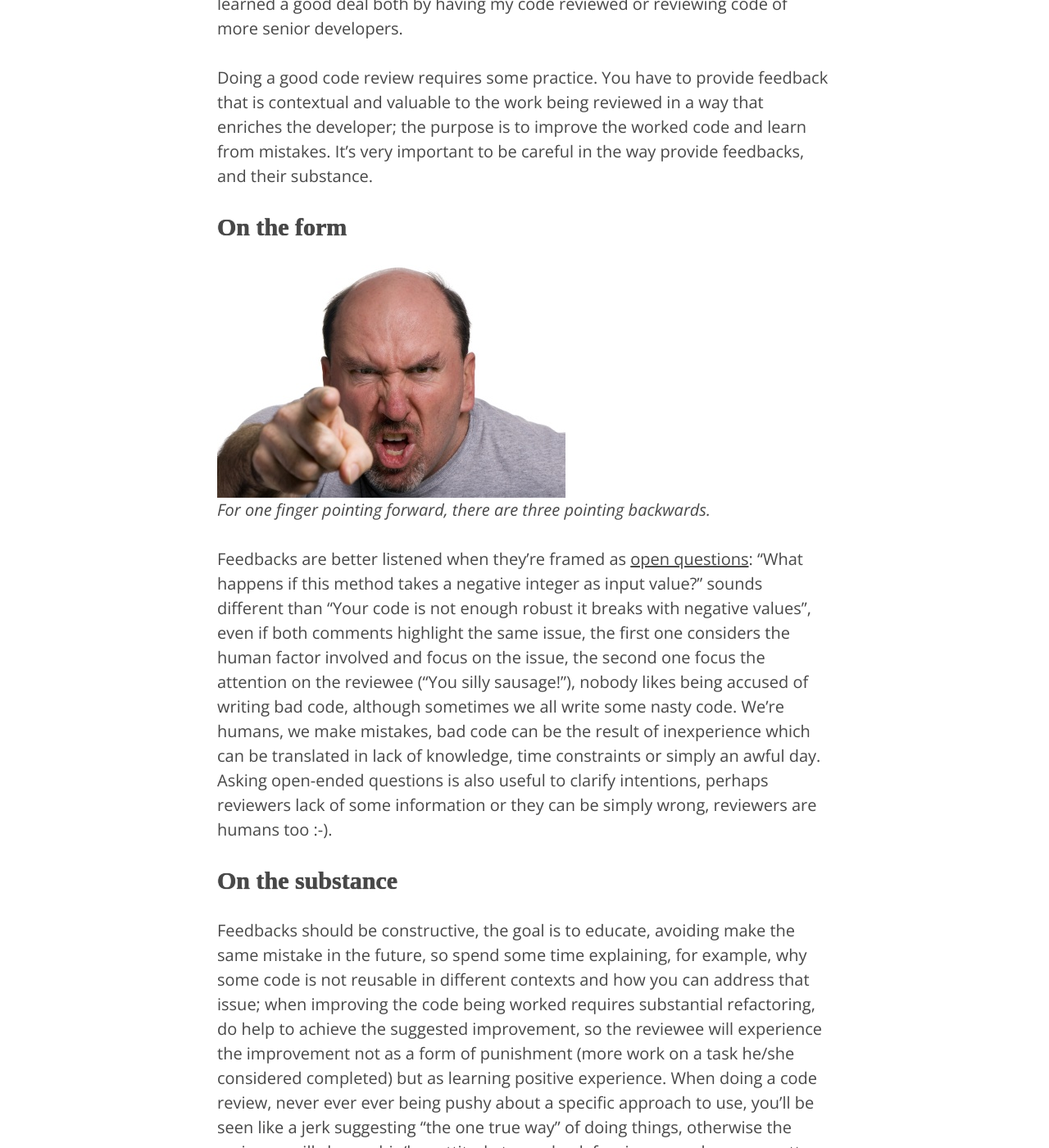
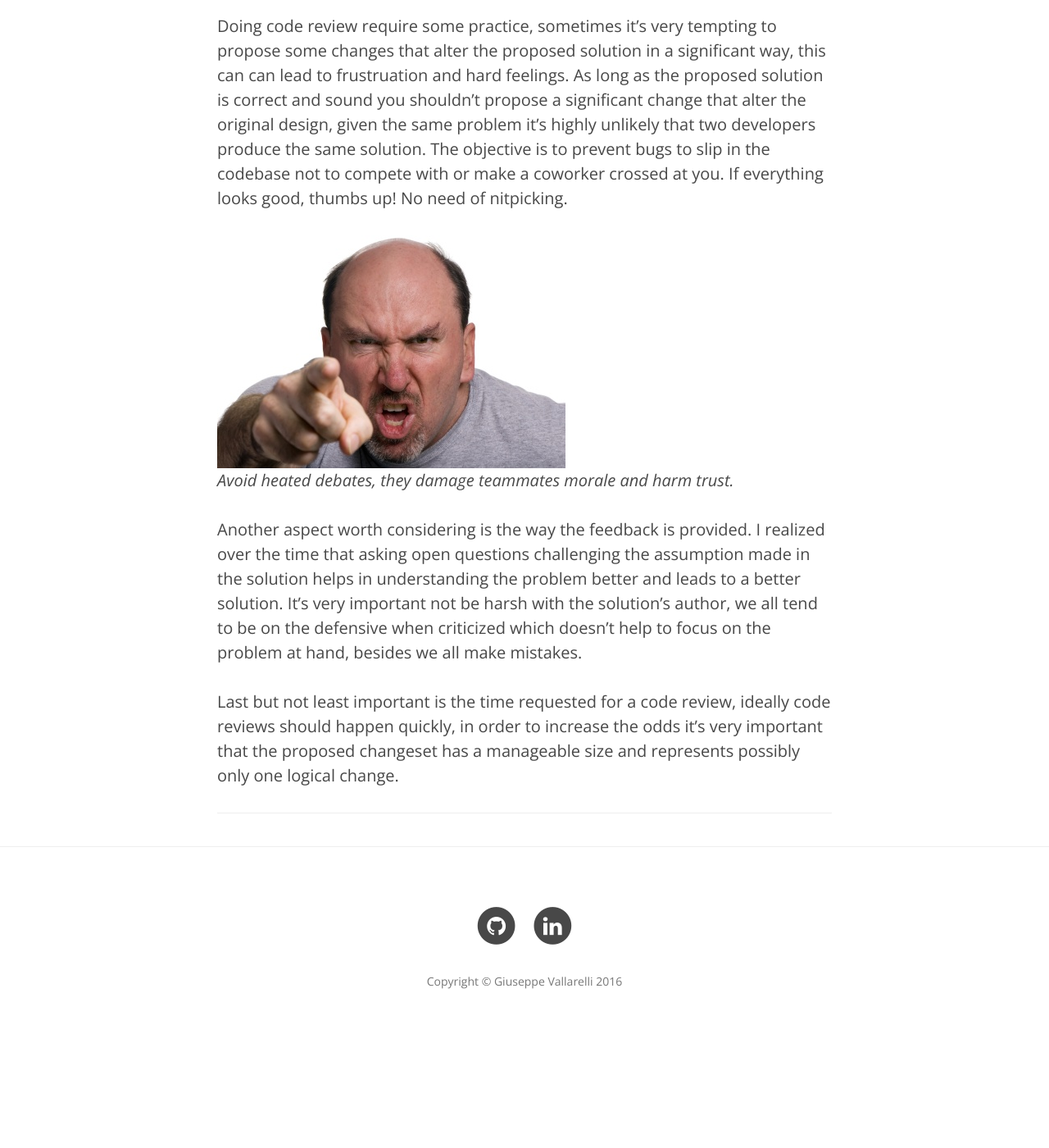
Before and after one commit to gvallarelli/gvallarelli.github.io, a Jekyll site: the page built from _posts/2016-05-03-approaching-code-reviews.markdown, in a window 1280 px wide and 1400 px high, scrolled down 1379 px. Shown: the whole window at 82% size. Built offline with Jekyll 4.4.1, drawn with Linux system fonts in a browser that asks for light colours; nearby versions of some CDN libraries; comment, search, counter and statistics services are not loaded; after the commit the page ends 2651 px from its top, so only the background shows below that; some of the changed text lies outside the part shown.

Commit message:
Updated blog post

```diff
--- a/_posts/2016-05-03-approaching-code-reviews.markdown
+++ b/_posts/2016-05-03-approaching-code-reviews.markdown
@@ -12,21 +12,18 @@
   - development practices
 ---
 
-Code Review some positive side effects
---------------------------------------
-
 During my work experience at [GEM Foundation][1] and [RedHat][2] I had the
 chance of working in teams which make use of the practice of code review.
 Having some fresh set of eyes looking over code allow to prevent bugs or even
 improve what has been written, but that isn't the most valuable aspect.
 What makes code review a terrific practice are its social implications.
-Code that gets reviewed is written with a reader in mind and with much more
-care because is going to be evaluated by a teammate, so there is healthy
-*social pressure*, everybody wants to produce work deemed of good quality.
-The end result is code that is neater and much more understandable.
+Code that gets reviewed is written with a reader in mind and has higher
+quality because is going to be evaluated by a coworker, so there is healthy
+*social pressure*, everybody wants to do good work. The end result is code
+that is neater and much more understandable.
 
 Another big benefit of code review is that it allows to share knowledge
-among team memebers. Usually software developers are spread among different
+among coworkers. Usually software developers are spread among different
 software components or even projects, so it's very easy to create some
 knowledge silos, meaning that only one or a few people are knowledgeable and
 capable of continuing work on a specific project, this problem is also known
@@ -38,46 +35,30 @@
 mentoring junior developers, I've learned a good deal both by having my
 code reviewed or reviewing code of more senior developers.
 
-Doing a good code review requires some practice. You have to provide feedback
-that is contextual and valuable to the work being reviewed in a way that
-enriches the developer; the purpose is to improve the worked code and learn
-from mistakes. It's very important to be careful in the way provide feedbacks,
-and their substance.
+Doing code review require some practice, sometimes it's very tempting to
+propose some changes that alter the proposed solution in a significant way,
+this can can lead to frustruation and hard feelings. As long as the proposed
+solution is correct and sound you shouldn't propose a significant change that
+alter the original design, given the same problem it's highly unlikely that
+two developers produce the same solution. The objective is to prevent bugs
+to slip in the codebase not to compete with or make a coworker crossed at you.
+If everything looks good, thumbs up! No need of nitpicking.
 
-On the form
------------
 ![Man finger pointing](/img/Anger-Man-Pointing-Finger.jpg)
-*For one finger pointing forward, there are three pointing backwards.*
+*Avoid heated debates, they damage teammates morale and harm trust.*
 
-Feedbacks are better listened when they’re framed as [open questions][4]:
-“What happens if this method takes a negative integer as input value?”
-sounds different than “Your code is not enough robust it breaks with negative values”,
-even if both comments highlight the same issue, the first one considers the human factor involved and focus on the issue,
-the second one focus the attention on the reviewee (“You silly sausage!”),
-nobody likes being accused of writing bad code, although sometimes we all write some nasty code.
-We’re humans, we make mistakes, bad code can be the result of inexperience
-which can be translated in lack of knowledge, time constraints or simply an awful day.
-Asking open-ended questions is also useful to clarify intentions, perhaps reviewers lack of some information
-or they can be simply wrong, reviewers are humans too :-).
+Another aspect worth considering is the way the feedback is provided.
+I realized over the time that asking open questions challenging the assumption
+made in the solution helps in understanding the problem better and leads
+to a better solution. It's very important not be harsh with the solution's
+author, we all tend to be on the defensive when criticized which doesn't
+help to focus on the problem at hand, besides we all make mistakes.
 
-On the substance
-----------------
-
-Feedbacks should be constructive, the goal is to educate, avoiding make the same mistake in the future,
-so spend some time explaining, for example, why some code is not reusable in different contexts
-and how you can address that issue; when improving the code being worked requires substantial refactoring,
-do help to achieve the suggested improvement, so the reviewee will experience the improvement not as a form
-of punishment (more work on a task he/she considered completed) but as learning positive experience.
-When doing a code review, never ever ever being pushy about a specific approach to use,
-you’ll be seen like a jerk suggesting “the one true way” of doing things, otherwise the reviewee will change
-his/her attitude toward a defensive one, where no matter how good and objective your arguments are,
-emotions will prevail and an occasion of learning and working better together will be wasted.
-As a final point, we should modify our mindset, we as developers should be fearless, accepting our mistakes
-without worrying about other people’s judgments, we should care more about how we can gather feedback and use
-them effectively improving ourselves. Mistakes happen, let’s not waste any of them.
-Don’t be afraid of mistakes, laugh about them, learn, move on.
+Last but not least important is the time requested for a code review,
+ideally code reviews should happen quickly, in order to increase
+the odds it's very important that the proposed changeset has a manageable
+size and represents possibly only one logical change.
 
 [1]: http://www.globalquakemodel.org/
 [2]: https://www.redhat.com/
 [3]: https://en.wikipedia.org/wiki/Bus_factor
-[4]: https://en.wikipedia.org/wiki/Socratic_method
```
